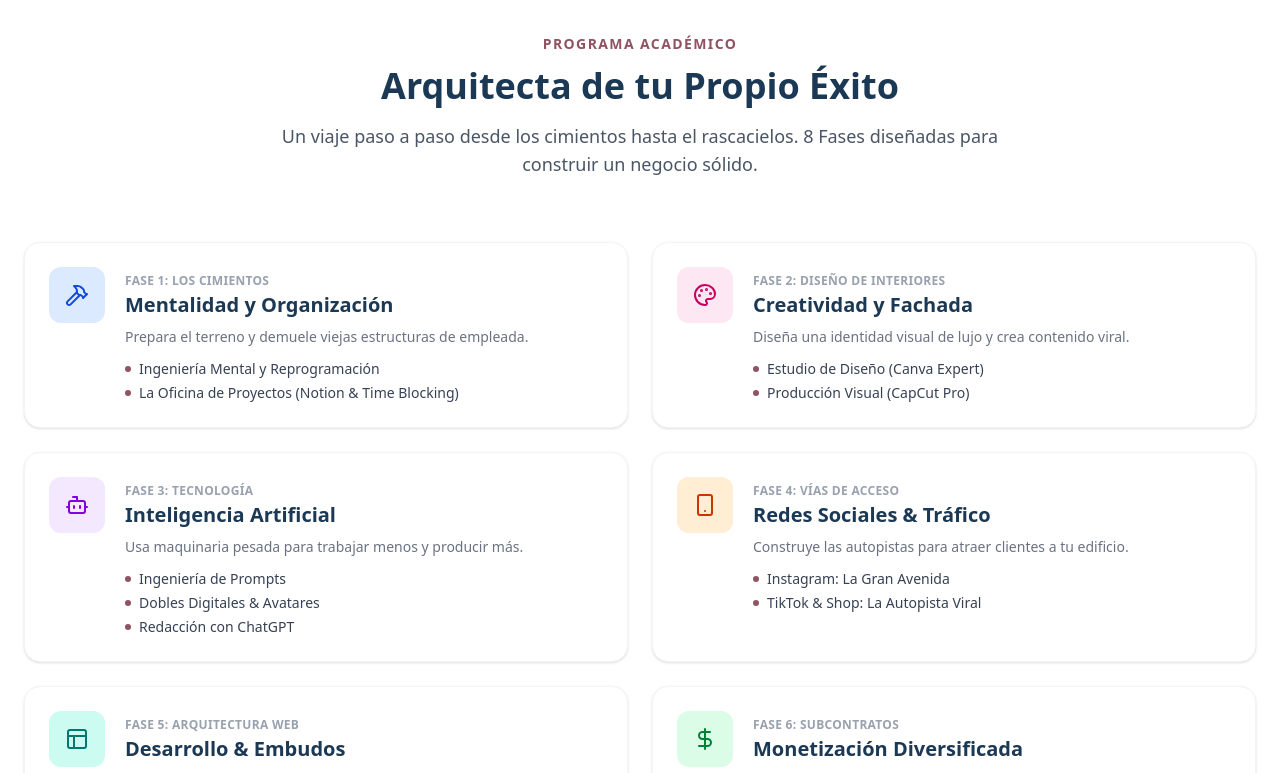
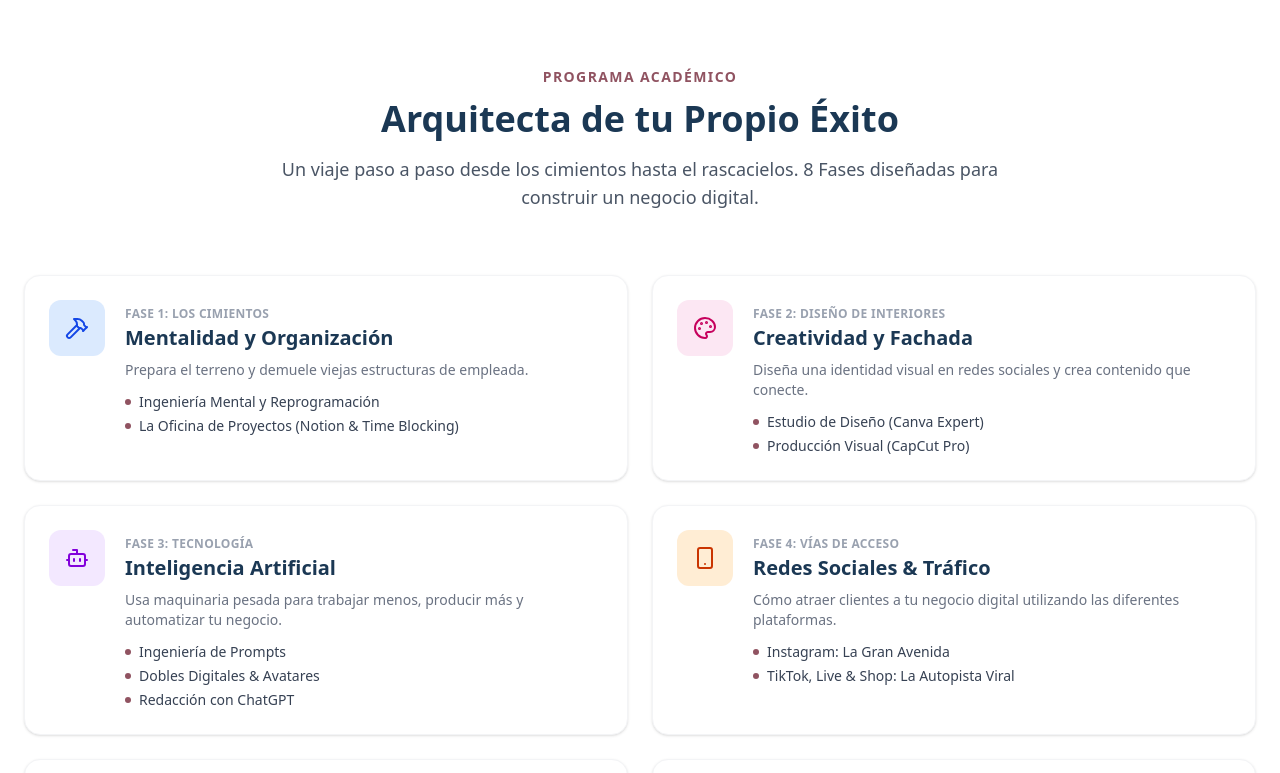
Before and after one commit to alexpase322/DarlisCursosFrontend, a React (Vite) app: page / in a window 1280 px wide. Shown: the part 1080-1853 px from the top of the page. Built offline with nearby package versions, Linux system fonts and the light colour scheme; no server answers.

Commit message:
Fix: curriculum

```diff
--- a/src/pages/HomePage.jsx
+++ b/src/pages/HomePage.jsx
@@ -41,7 +41,7 @@ const HomePage = () => {
     {
       phase: "Fase 2: Diseño de Interiores",
       title: "Creatividad y Fachada",
-      desc: "Diseña una identidad visual de lujo y crea contenido viral.",
+      desc: "Diseña una identidad visual en redes sociales y crea contenido que conecte.",
       topics: ["Estudio de Diseño (Canva Expert)", "Producción Visual (CapCut Pro)"],
       icon: <Palette size={24} />,
       color: "bg-pink-100 text-pink-700"
@@ -49,7 +49,7 @@ const HomePage = () => {
     {
       phase: "Fase 3: Tecnología",
       title: "Inteligencia Artificial",
-      desc: "Usa maquinaria pesada para trabajar menos y producir más.",
+      desc: "Usa maquinaria pesada para trabajar menos, producir más y automatizar tu negocio.",
       topics: ["Ingeniería de Prompts", "Dobles Digitales & Avatares", "Redacción con ChatGPT"],
       icon: <Bot size={24} />,
       color: "bg-purple-100 text-purple-700"
@@ -57,15 +57,15 @@ const HomePage = () => {
     {
       phase: "Fase 4: Vías de Acceso",
       title: "Redes Sociales & Tráfico",
-      desc: "Construye las autopistas para atraer clientes a tu edificio.",
-      topics: ["Instagram: La Gran Avenida", "TikTok & Shop: La Autopista Viral"],
+      desc: "Cómo atraer clientes a tu negocio digital utilizando las diferentes plataformas.",
+      topics: ["Instagram: La Gran Avenida", "TikTok, Live & Shop: La Autopista Viral"],
       icon: <Smartphone size={24} />,
       color: "bg-orange-100 text-orange-700"
     },
     {
       phase: "Fase 5: Arquitectura Web",
       title: "Desarrollo & Embudos",
-      desc: "Construye tu oficina virtual y automatiza la recepción.",
+      desc: "Aprende desde 0 a crear tu oficina virtual y sitios web.",
       topics: ["Tu Oficina Express (Beacons)", "Ingeniería de Landing Pages"],
       icon: <Layout size={24} />,
       color: "bg-teal-100 text-teal-700"
@@ -81,7 +81,7 @@ const HomePage = () => {
     {
       phase: "Fase 7: Inmobiliaria",
       title: "Tus Productos Digitales",
-      desc: "De obra gris a obra blanca: Crea y vende tus propios activos.",
+      desc: "Aprende a darle propósito a tu conocimiento: crea y vende tus propios productos digitales.",
       topics: ["Validación de Ideas", "Creación de Infoproductos", "Meta Ads (Publicidad)"],
       icon: <Package size={24} />,
       color: "bg-indigo-100 text-indigo-700"
@@ -227,7 +227,7 @@ const HomePage = () => {
             Domina el <span className="text-[#905361]">Negocio Digital</span> sin descuidar a tu familia.
           </h1>
           <p className="text-xl text-gray-600 max-w-lg mx-auto lg:mx-0 leading-relaxed">
-            Una plataforma integral donde combinamos <strong>Estrategia, Mentalidad y Tecnología</strong>. Creada por expertos, pensada para mamás.
+            Una plataforma integral donde combinamos <strong>Estrategia, Mentalidad y Tecnología</strong>. Creada por expertos, pensada para mamás que quieran iniciar su negocio digital.
           </p>
           <div className="pt-6 flex flex-col sm:flex-row gap-5 justify-center lg:justify-start">
             <a href="#planes" className="px-10 py-4 bg-[#905361] text-white rounded-full font-bold text-lg shadow-xl hover:bg-[#5E2B35] hover:scale-105 transition transform duration-300">
@@ -261,7 +261,7 @@ const HomePage = () => {
                 <h4 className="text-[#905361] font-bold tracking-widest uppercase text-sm mb-3">Programa Académico</h4>
                 <h2 className="text-4xl font-bold text-[#1B3854] mb-4">Arquitecta de tu Propio Éxito</h2>
                 <p className="text-gray-600 text-lg">
-                    Un viaje paso a paso desde los cimientos hasta el rascacielos. 8 Fases diseñadas para construir un negocio sólido.
+                    Un viaje paso a paso desde los cimientos hasta el rascacielos. 8 Fases diseñadas para construir un negocio digital.
                 </p>
             </div>
 
```
